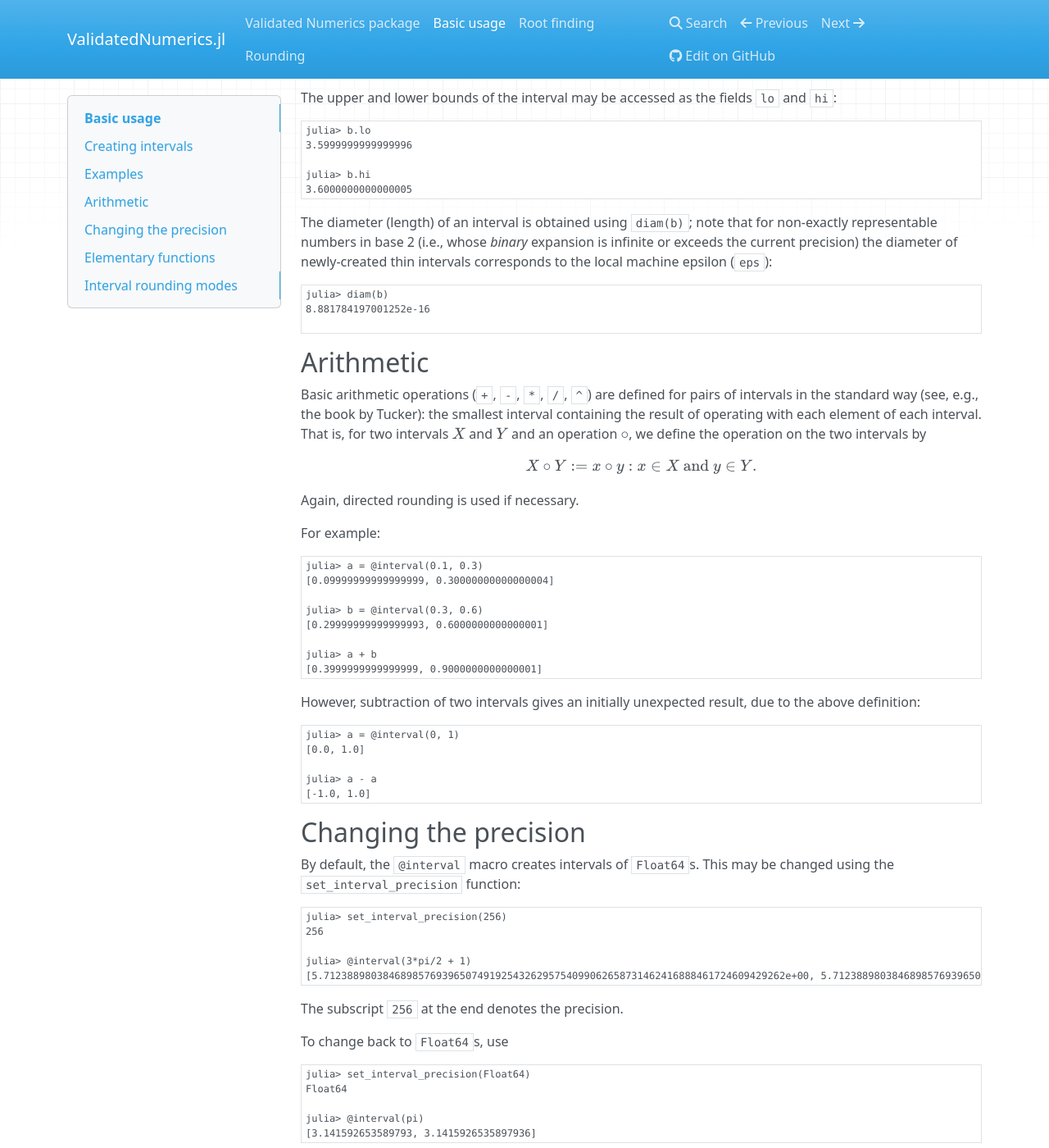
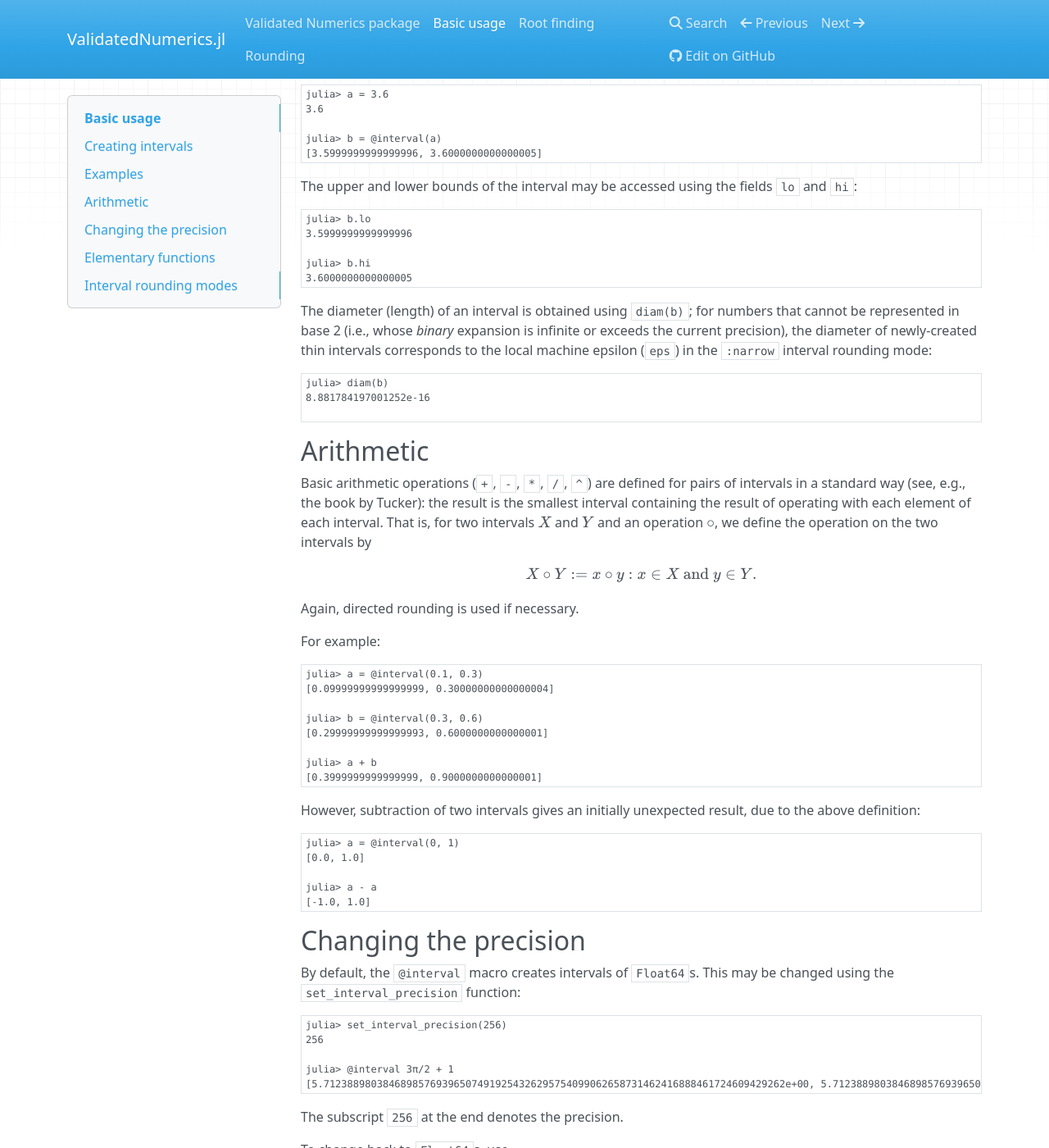
Before and after one commit to JuliaIntervals/IntervalArithmetic.jl, an MkDocs documentation site: the page built from docs/usage.md, in a window 1280 px wide and 1400 px high, scrolled down 2022 px. Shown: the whole window at 82% size. Built offline with MkDocs 1.6.1, drawn with Linux system fonts in a browser that asks for light colours; nearby versions of some CDN libraries; formulas are drawn with MathJax 3; old or Windows-style settings are respelled for this version of MkDocs; some of the changed text lies outside the part shown.

Commit message:
Minor doc clarifications

````diff
--- a/docs/usage.md
+++ b/docs/usage.md
@@ -75,6 +75,9 @@
 
 julia> f(@interval(0.1))
 [0.19999999999999998, 0.2]
+
+julia> @interval f(0.1)
+[0.19999999999999998, 0.2]
 ```
 
 ### $\pi$
@@ -86,6 +89,9 @@
 and embed it in expressions:
 ```julia
 julia> @interval(3*pi/2 + 1)
+[5.71238898038469, 5.712388980384691]
+
+julia> @interval 3π/2 + 1
 [5.71238898038469, 5.712388980384691]
 ```
 
@@ -123,7 +129,7 @@
 [3.5999999999999996, 3.6000000000000005]
 ```
 
-The upper and lower bounds of the interval may be accessed as the fields
+The upper and lower bounds of the interval may be accessed using the fields
 `lo` and `hi`:
 ```julia
 julia> b.lo
@@ -134,9 +140,9 @@
 ```
 
 The diameter (length) of an interval is obtained using `diam(b)`;
-note that for non-exactly representable numbers in base 2
-(i.e., whose *binary* expansion is infinite or exceeds the current precision)
- the diameter of newly-created thin intervals corresponds to the local machine epsilon (`eps`):
+for numbers that cannot be represented in base 2
+(i.e., whose *binary* expansion is infinite or exceeds the current precision),
+ the diameter of newly-created thin intervals corresponds to the local machine epsilon (`eps`) in the `:narrow` interval rounding mode:
 
 ```julia
 julia> diam(b)
@@ -146,7 +152,7 @@
 
 ## Arithmetic
 
-Basic arithmetic operations (`+`, `-`, `*`, `/`, `^`) are defined for pairs of intervals in the standard way (see, e.g., the book by Tucker): the smallest interval containing the result of operating with each element of each interval. That is, for two intervals $X$ and $Y$ and an operation $\circ$, we define the operation on the two intervals by
+Basic arithmetic operations (`+`, `-`, `*`, `/`, `^`) are defined for pairs of intervals in a standard way (see, e.g., the book by Tucker): the result is the smallest interval containing the result of operating with each element of each interval. That is, for two intervals $X$ and $Y$ and an operation $\circ$, we define the operation on the two intervals by
 $$X \circ Y := \{ x \circ y: x \in X \text{ and } y \in Y \}.$$  Again, directed rounding is used if necessary.
 
 For example:
@@ -179,7 +185,7 @@
 julia> set_interval_precision(256)
 256
 
-julia> @interval(3*pi/2 + 1)
+julia> @interval 3π/2 + 1
 [5.712388980384689857693965074919254326295754099062658731462416888461724609429262e+00, 5.712388980384689857693965074919254326295754099062658731462416888461724609429401e+00]₂₅₆
 ```
 The subscript `256` at the end denotes the precision.
@@ -198,9 +204,9 @@
 julia> get_interval_precision()
 (Float64,-1)
 ```
-The number indicates the precision (relevant only for `BigFloat`s).
+The result is a tuple of the type (currently `Float64` or `BigFloat`) and the precision (relevant only for `BigFloat`s).
 
-NB: The standard Julia function `set_bigfloat_precision` is used internally by `set_interval_precision`, but it should not be used directly.
+NB: The standard Julia function `set_bigfloat_precision` is used internally by `set_interval_precision`, but it should not be used directly, since `set_interval_precision` carries out additional steps to ensure internal consistency of certain interval operations.
 
 ## Elementary functions
 
````
Also changed, not shown: docs/root_finding.md (+1 -1 lines), docs/rounding.md (+1 -1 lines).
